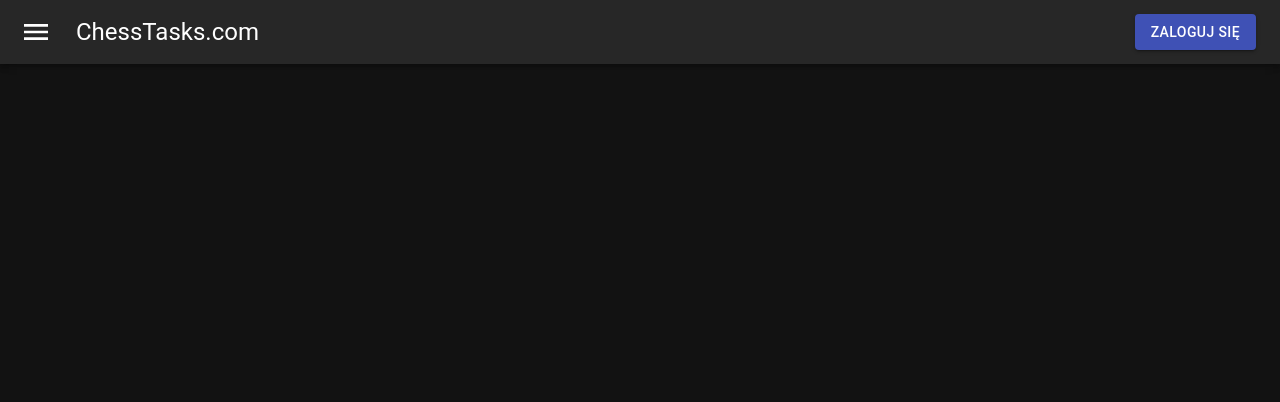
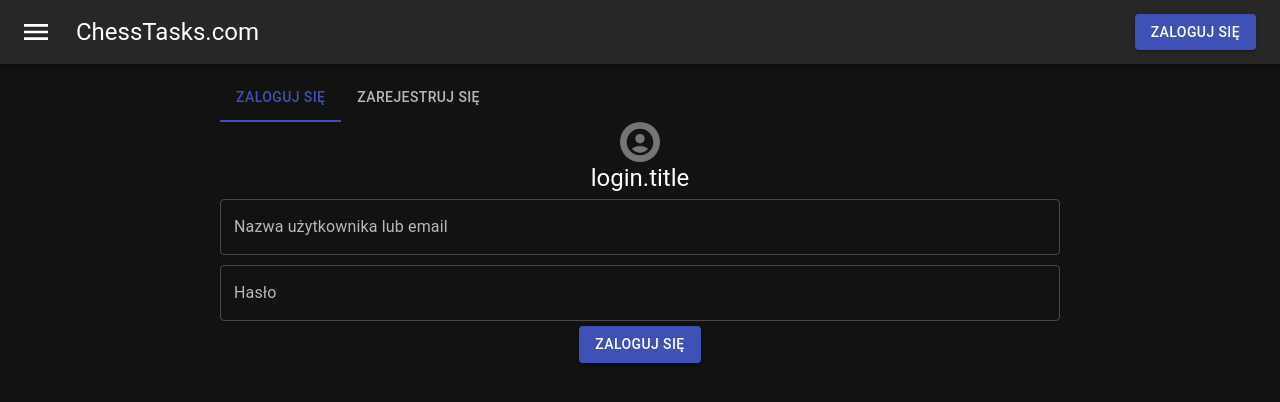
Before and after one commit to kacperfaber/chesstasks-app, a React app: page /login in a window 1280 px wide. Shown: the top 402 px of the page. Built offline with nearby package versions, Linux system fonts and the light colour scheme; no server answers; the HTML template or start-up script is replaced by a standard one.

Commit message:
Actually mobile/login is responsiveLogin.

```diff
--- a/src/ui/routes/login/login.tsx
+++ b/src/ui/routes/login/login.tsx
@@ -5,7 +5,7 @@ import {useTranslation} from "react-i18next";
 import {useNavigate} from "react-router-dom";
 import {Links} from "../../../links";
 import {RegisterSection} from "./register/registerSection";
-import {MobileLogin} from "./mobile/login";
+import {ResponsiveLogin} from "./responsive/login";
 
 export const Login = () => {
     const {t} = useTranslation();
@@ -29,10 +29,7 @@ export const Login = () => {
 
     return (
         <AppLayout title={t("login.navbar-title")}>
-            {
-                isMobile ? <MobileLogin/> : null
-            }
-
+            <ResponsiveLogin/>
         </AppLayout>
     );
 };
--- a/src/ui/routes/login/mobile/login.tsx
+++ /dev/null
@@ -1,36 +0,0 @@
-import {Box, Grid, Tab, Tabs} from "@mui/material";
-import {useTranslation} from "react-i18next";
-import React, {useState} from "react";
-import {MobileLogin_LoginTab} from "./tabs/login/loginTab";
-import {MobileLogin_RegisterTab} from "./tabs/register/registerTab";
-
-export type MobileLoginTabs = "login" | "register";
-
-export const MobileLogin = () => {
-    const {t} = useTranslation();
-    const [tab, setTab] = useState<MobileLoginTabs>("login");
-
-    const onTabChange = (e: React.SyntheticEvent, value: any) => {
-        const v = value as MobileLoginTabs;
-        setTab(v);
-    }
-
-    return (
-        <Box sx={{height: '100%'}}>
-            <Box>
-                <Tabs value={tab} onChange={onTabChange}>
-                    <Tab label={t("all.login-in")} value={"login"}/>
-                    <Tab label={t("all.register-in")} value={"register"}/>
-                </Tabs>
-            </Box>
-
-            {
-                tab == "login" ? <MobileLogin_LoginTab/> : null
-            }
-
-            {
-                tab == "register" ? <MobileLogin_RegisterTab/> : null
-            }
-        </Box>
-    )
-}
--- a/src/ui/routes/login/mobile/tabs/register/registerTab.tsx
+++ /dev/null
@@ -1,42 +0,0 @@
-import {MobileLogin_FormWrapper} from "../formWrapper";
-import {Avatar, Step, StepLabel, Stepper, Typography} from "@mui/material";
-import {AccountCircle} from "@mui/icons-material";
-import {useTranslation} from "react-i18next";
-import React, {useState} from "react";
-import {
-    Register_InputBasicData,
-    Register_InputVerificationCode,
-    Register_Success
-} from "../../../register/registerForms";
-import {MobileLogin_InputBasicData} from "./inputBasicData";
-import {MobileLogin_ConfirmEmail} from "./confirmEmail";
-
-export const MobileLogin_RegisterTab = () => {
-    const {t} = useTranslation();
-
-    const [step, setStep] = useState(0);
-
-    return (
-        <>
-            { step == 0 ? <MobileLogin_InputBasicData nextStep={() => setStep(1)}/> : null }
-
-            { step == 1 ? <MobileLogin_ConfirmEmail nextStep={() => setStep(2)}/> : null}
-
-            { step == 2 ? <Typography variant={'h5'}>Success</Typography> : null}
-
-            <Stepper activeStep={step}>
-                <Step>
-                    <StepLabel>{t("register.steps.register")}</StepLabel>
-                </Step>
-
-                <Step>
-                    <StepLabel>{t("register.steps.confirm-email")}</StepLabel>
-                </Step>
-
-                <Step>
-                    <StepLabel>{t("register.steps.success")}</StepLabel>
-                </Step>
-            </Stepper>
-        </>
-    )
-}
--- /dev/null
+++ b/src/ui/routes/login/responsive/login.tsx
@@ -0,0 +1,42 @@
+import {Box, Grid, Tab, Tabs} from "@mui/material";
+import {useTranslation} from "react-i18next";
+import React, {useState} from "react";
+import {ResponsiveLogin_LoginTab} from "./tabs/login/loginTab";
+import {ResponsiveLogin_RegisterTab} from "./tabs/register/registerTab";
+
+export type ResponsiveLoginTabs = "login" | "register";
+
+export const ResponsiveLogin = () => {
+    const {t} = useTranslation();
+    const [tab, setTab] = useState<ResponsiveLoginTabs>("login");
+
+    const onTabChange = (e: React.SyntheticEvent, value: any) => {
+        const v = value as ResponsiveLoginTabs;
+        setTab(v);
+    }
+
+    return (
+        <Box sx={{height: '100%'}}>
+            <Grid container sx={{height: '100%'}}>
+                <Grid item md={1} lg={2} xl={3}></Grid>
+
+                <Grid item xs={12} md={10} lg={8} xl={6} sx={{height: '100%'}}>
+                    <Box>
+                        <Tabs value={tab} onChange={onTabChange}>
+                            <Tab label={t("all.login-in")} value={"login"}/>
+                            <Tab label={t("all.register-in")} value={"register"}/>
+                        </Tabs>
+                    </Box>
+
+                    {
+                        tab == "login" ? <ResponsiveLogin_LoginTab/> : null
+                    }
+
+                    {
+                        tab == "register" ? <ResponsiveLogin_RegisterTab goToLogin={() => setTab("login")}/> : null
+                    }
+                </Grid>
+            </Grid>
+        </Box>
+    )
+}
--- a/src/ui/routes/login/mobile/tabs/formWrapper.tsx
+++ b/src/ui/routes/login/responsive/tabs/formWrapper.tsx
@@ -1,6 +1,6 @@
 import styled from "styled-components";
 
-export const MobileLogin_FormWrapper =  styled.div`
+export const ResponsiveLogin_FormWrapper =  styled.div`
   width: 100%;
   height: 60%;
 
--- a/src/ui/routes/login/mobile/tabs/login/loginTab.tsx
+++ b/src/ui/routes/login/responsive/tabs/login/loginTab.tsx
@@ -7,7 +7,7 @@ import styled from "styled-components";
 import {Avatar, Button, Checkbox, FormControlLabel, Grid, Link, TextField, Typography} from "@mui/material";
 import {AccountCircle} from "@mui/icons-material";
 import {useTranslation} from "react-i18next";
-import {MobileLogin_FormWrapper} from "../formWrapper";
+import {ResponsiveLogin_FormWrapper} from "../formWrapper";
 
 const LoginFormWrapper = styled.div`
   width: 100%;
@@ -19,7 +19,7 @@ const LoginFormWrapper = styled.div`
   flex-direction: column;
 `;
 
-export const MobileLogin_LoginTab = () => {
+export const ResponsiveLogin_LoginTab = () => {
     const {t} = useTranslation();
     const nav = useNavigate();
     const userCtx = useContext(CurrentUserContext);
@@ -46,7 +46,7 @@ export const MobileLogin_LoginTab = () => {
     }
 
     return (
-        <MobileLogin_FormWrapper>
+        <ResponsiveLogin_FormWrapper>
             <Avatar>
                 <AccountCircle/>
             </Avatar>
@@ -63,6 +63,6 @@ export const MobileLogin_LoginTab = () => {
                        variant={'outlined'}></TextField>
 
             <Button onClick={submit} variant={'contained'}>{t('login.submit')}</Button>
-        </MobileLogin_FormWrapper>
+        </ResponsiveLogin_FormWrapper>
     )
 }
--- a/src/ui/routes/login/mobile/tabs/register/confirmEmail.tsx
+++ b/src/ui/routes/login/responsive/tabs/register/confirmEmail.tsx
@@ -2,10 +2,10 @@ import {Avatar, Button, TextField, Typography} from "@mui/material";
 import React, {useState} from "react";
 import {useTranslation} from "react-i18next";
 import {RegisterService} from "../../../../../../services/register/registerService";
-import {MobileLogin_FormWrapper} from "../formWrapper";
+import {ResponsiveLogin_FormWrapper} from "../formWrapper";
 import {AccountCircle, Email} from "@mui/icons-material";
 
-export const MobileLogin_ConfirmEmail = ({nextStep}: { nextStep: () => void }) => {
+export const ResponsiveLogin_ConfirmEmail = ({nextStep}: { nextStep: () => void }) => {
     const {t} = useTranslation();
     const [email, setEmail] = useState("");
     const [code, setCode] = useState("");
@@ -17,7 +17,7 @@ export const MobileLogin_ConfirmEmail = ({nextStep}: { nextStep: () => void }) =
     }
 
     return (
-        <MobileLogin_FormWrapper>
+        <ResponsiveLogin_FormWrapper>
             <Avatar>
                 <Email/>
             </Avatar>
@@ -44,6 +44,6 @@ export const MobileLogin_ConfirmEmail = ({nextStep}: { nextStep: () => void }) =
                 onChange={(e) => setCode(e.currentTarget.value)}/>
 
             <Button onClick={submit} variant={'contained'}>{t("register.submit")}</Button>
-        </MobileLogin_FormWrapper>
+        </ResponsiveLogin_FormWrapper>
     )
 }
--- /dev/null
+++ b/src/ui/routes/login/responsive/tabs/register/loginSuccess.tsx
@@ -0,0 +1,21 @@
+import {ResponsiveLogin_FormWrapper} from "../formWrapper";
+import {Button, Typography} from "@mui/material";
+import {useTranslation} from "react-i18next";
+import {Check} from "@mui/icons-material";
+
+export const ResponsiveLogin_Success = ({goLogin}: {goLogin: () => void}) => {
+    const {t} = useTranslation();
+    return (
+        <ResponsiveLogin_FormWrapper>
+            <Check sx={{color: 'green'}} />
+
+            <Typography variant={'h5'}>
+                {t("login.success")}
+            </Typography>
+
+            <Button variant={'contained'} onClick={goLogin}>
+                {t("all.login-in")}
+            </Button>
+        </ResponsiveLogin_FormWrapper>
+    )
+}
--- /dev/null
+++ b/src/ui/routes/login/responsive/tabs/register/registerTab.tsx
@@ -0,0 +1,35 @@
+import {Step, StepLabel, Stepper} from "@mui/material";
+import {useTranslation} from "react-i18next";
+import React, {useState} from "react";
+import {ResponsiveLogin_InputBasicData} from "./inputBasicData";
+import {ResponsiveLogin_ConfirmEmail} from "./confirmEmail";
+import {ResponsiveLogin_Success} from "./loginSuccess";
+
+export const ResponsiveLogin_RegisterTab = ({goToLogin}: { goToLogin: () => void }) => {
+    const {t} = useTranslation();
+
+    const [step, setStep] = useState(0);
+
+    return (
+        <>
+        {step == 0 ? <ResponsiveLogin_InputBasicData nextStep={() => setStep(1)}/> : null}
+
+        {step == 1 ? <ResponsiveLogin_ConfirmEmail nextStep={() => setStep(2)}/> : null}
+
+        {step == 2 ? <ResponsiveLogin_Success goLogin={goToLogin}/> : null}
+
+        <Stepper activeStep={step}>
+            <Step>
+                <StepLabel>{t("register.steps.register")}</StepLabel>
+            </Step>
+
+            <Step>
+                <StepLabel>{t("register.steps.confirm-email")}</StepLabel>
+            </Step>
+
+            <Step>
+                <StepLabel>{t("register.steps.success")}</StepLabel>
+            </Step>
+        </Stepper>
+    </>)
+}
```
Also changed, not shown: src/ui/routes/login/responsive/tabs/register/inputBasicData.tsx (renamed from src/ui/routes/login/mobile/tabs/register/inputBasicData.tsx, +4 -4 lines).
